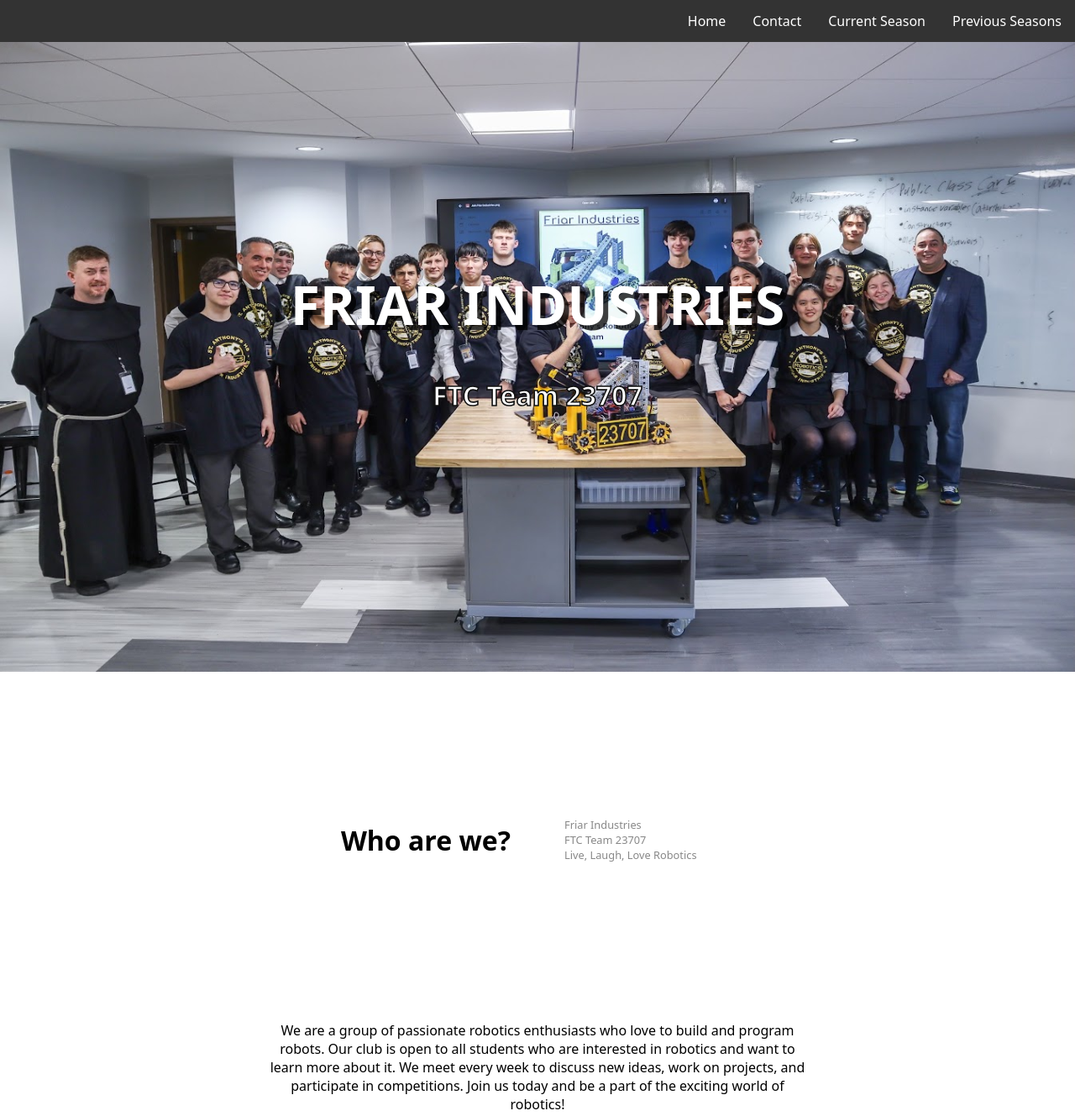
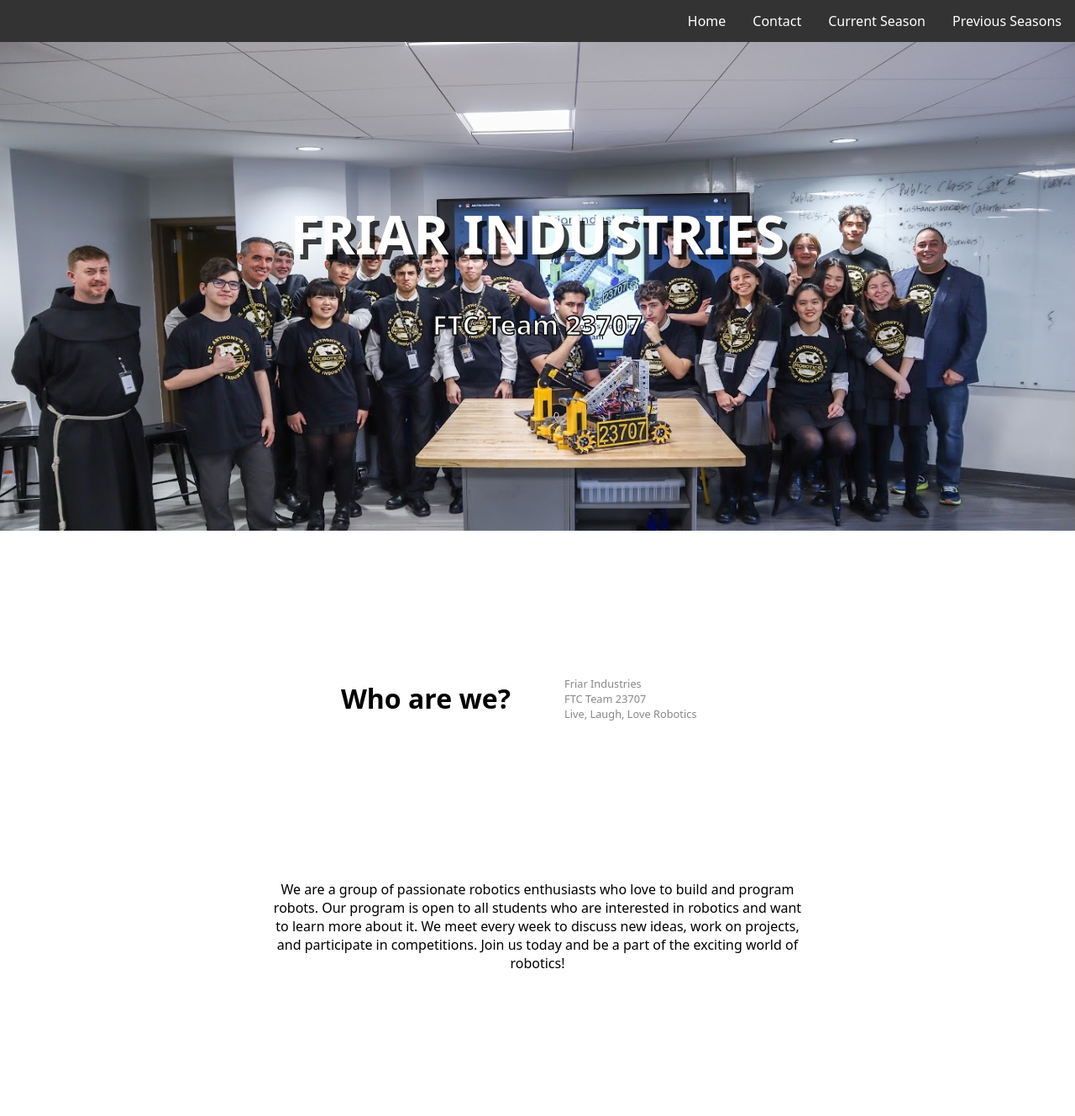
Before and after one commit to WilliamWang2009/Website_V5, a plain HTML site: page index.html in a window 1280 px wide. Shown: the top 1329 px of the page at 84% size. Drawn offline with Linux system fonts and the light colour scheme.

Commit message:
fixed footer for all pages and spacing on main text

```diff
--- a/index.html
+++ b/index.html
@@ -24,7 +24,7 @@
             <h1>Who are we?</h1>
             <p>Friar Industries <br> FTC Team 23707 <br> Live, Laugh, Love Robotics</p>
         </div>
-        <center><p class="pannelBig">We are a group of passionate robotics enthusiasts who love to build and program robots. Our club is open to all students who are interested in robotics and want to learn more about it. We meet every week to discuss new ideas, work on projects, and participate in competitions. Join us today and be a part of the exciting world of robotics!</p></center>
+        <center><p class="pannelBig">We are a group of passionate robotics enthusiasts who love to build and program robots. Our program is open to all students who are interested in robotics and want to learn more about it. We meet every week to discuss new ideas, work on projects, and participate in competitions. Join us today and be a part of the exciting world of robotics!</p></center>
 
         <div class="footer">
             <hr>
--- a/styles.css
+++ b/styles.css
@@ -40,7 +40,6 @@ nav ul li a:hover {
 
 .main, .panel {
     width: 100%;
-    height: 100vh;
     text-align: center;
     align-content: center;
     color: white;
@@ -49,6 +48,12 @@ nav ul li a:hover {
     background-color: white;
     color: black !important;
     align-content: start;
+    height: 100% !important;
+}
+
+.main {
+    padding-top: 15%;
+    padding-bottom: 15%;
 }
 
 .heading {
--- a/years.css
+++ b/years.css
@@ -1,12 +1,3 @@
-.main {
-    padding-top: 6vh;
-    padding-bottom: 6vh;
-}
-
-.panel {
-    height: 100%;
-}
-
 .main, .panel {
     text-align: center;
 }
```
Also changed, not shown: previous.html (+1 -1 lines).
